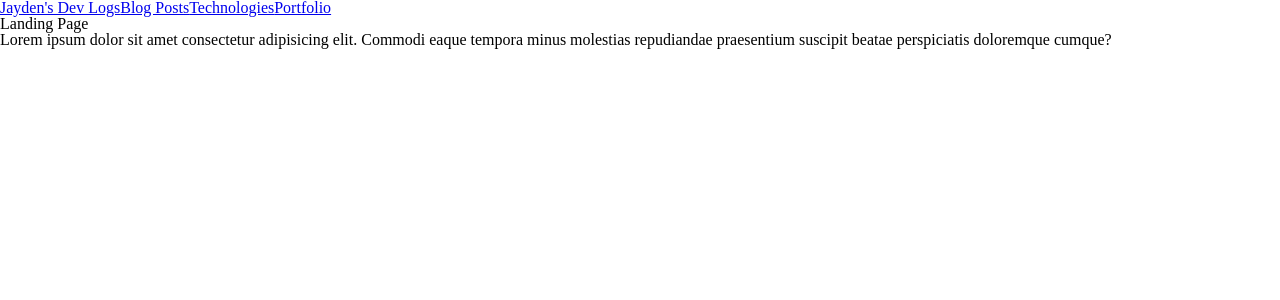
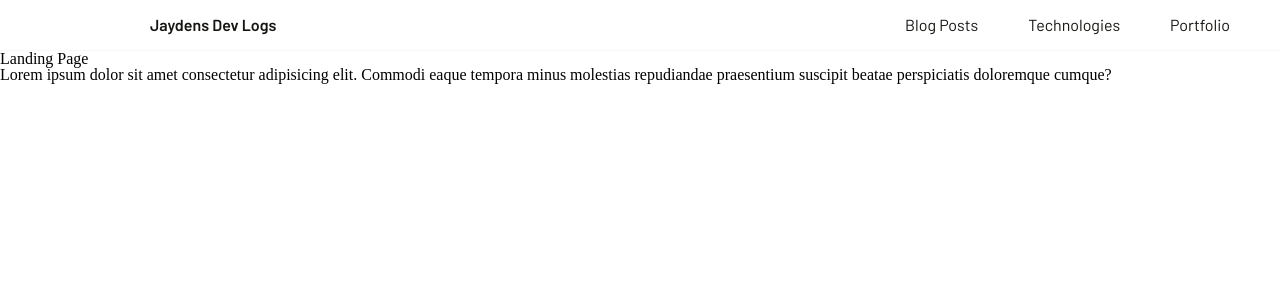
Before and after one commit to JaydenWN/devblog, a React (Vite) app in the folder devblog_frontend/: page / in a window 1280 px wide. Shown: the top 300 px of the page. Built offline with nearby package versions, Linux system fonts and the light colour scheme.

Commit message:
inital navbar design

```diff
--- a/devblog_frontend/src/components/Navbar.jsx
+++ b/devblog_frontend/src/components/Navbar.jsx
@@ -1,15 +1,56 @@
-import {Link, Outlet} from 'react-router-dom'
+import {Link, NavLink, Outlet} from 'react-router-dom'
+import NAVCSS from './styles/navbar.module.css'
 
 function Navbar(){
     return(
       <>
-        <Link to='/'>Jayden's Dev Logs</Link>
-        <Link to='/posts'>Blog Posts</Link>
-        <Link to='/technologies'>Technologies</Link>
-        <Link to='/portfolio'>Portfolio</Link>
+
+        <nav>
+          <ul>
+            <li>
+            <NavLink
+              to='/'
+              className={({isActive, isPending}) =>
+              isPending ? NAVCSS.pending : isActive ? NAVCSS.active + ` ${NAVCSS.logo}` : NAVCSS.logo}>
+                Jaydens Dev Logs
+
+            </NavLink>
+            </li>
+            <li>
+            <NavLink
+              to='/posts'
+              className={({isActive, isPending}) =>
+              isPending ? NAVCSS.pending : isActive ? NAVCSS.active : ''}>
+                Blog Posts
+
+            </NavLink>
+            </li>
+            <li>
+            <NavLink
+              to='/technologies'
+              className={({isActive, isPending}) =>
+              isPending ? NAVCSS.pending : isActive ? NAVCSS.active : ''}>
+                Technologies
+
+            </NavLink>
+            </li>
+            <li>
+            <NavLink
+              to='/portfolio'
+              className={({isActive, isPending}) =>
+              isPending ? NAVCSS.pending : isActive ? NAVCSS.active : ''}>
+                Portfolio
+
+            </NavLink>
+            </li>
+          </ul>
 
 
-        <Outlet> </Outlet>
+
+
+
+        </nav>
+        <Outlet/>
       </>
     )
   }
--- /dev/null
+++ b/devblog_frontend/src/components/styles/navbar.module.css
@@ -0,0 +1,38 @@
+nav{
+    background-color: white;
+    border-bottom: 1px solid var(--white);
+    font-family: var(--font);
+    font-weight: 400;
+    container: navbarContainer / inline
+}
+.logo{
+    font-weight: 600;
+}
+nav a{
+    min-height: 30px;
+    text-decoration: none;
+    color: var(--black)
+}
+
+nav ul{
+    height: 50px;
+    display: flex;
+    align-items: center;
+    gap: 50px;
+    padding-left: 150px;
+    padding-right: 50px;
+}
+
+nav ul li:first-child{
+   flex-grow: 1;
+}
+
+
+.active{
+    padding-bottom: 3px;
+    border-bottom: 1px solid var(--lightbrown);
+}
+
+nav ul li:first-child .active{
+    border-bottom: none;
+ }
--- a/devblog_frontend/src/cssreset.css
+++ b/devblog_frontend/src/cssreset.css
@@ -2,6 +2,15 @@
    v2.0 | 20110126
    License: none (public domain)
 */
+@import url('https://fonts.googleapis.com/css2?family=Barlow:ital,wght@0,100;0,200;0,300;0,400;0,500;0,600;0,700;0,800;0,900;1,100;1,200;1,300;1,400;1,500;1,600;1,700;1,800;1,900&display=swap');
+:root{
+ --white: #FAF8F3;
+ --black: #161512;
+ --grey: #2D2B25;
+ --brown: #2B2312;
+ --lightbrown: #DBCBA9;
+ --font: 'Barlow', sans-serif;
+}
 
 html, body, div, span, applet, object, iframe,
 h1, h2, h3, h4, h5, h6, p, blockquote, pre,
--- a/devblog_frontend/src/main.jsx
+++ b/devblog_frontend/src/main.jsx
@@ -60,10 +60,13 @@ const client = new ApolloClient({
 
 ReactDOM.createRoot(document.getElementById('root')).render(
   <>
+
   <ApolloProvider client={client}>
+
     <RouterProvider router={router}/>
   </ApolloProvider>
 
 
+
   </>
 )
```
